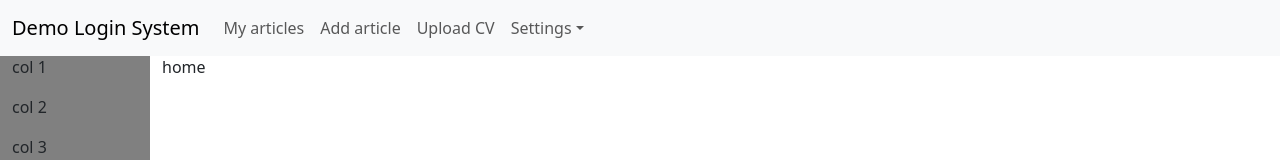
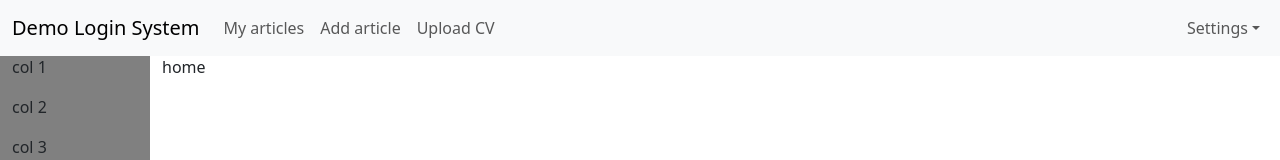
Before and after one commit to tave8/demo-login-system-frontend, a React (Vite) app: page / in a window 1280 px wide. Shown: the top 160 px of the page. Built offline with nearby package versions, Linux system fonts and the light colour scheme; no server answers; sample sign-in values are in the browser's storage.

Commit message:
settings to the navbar right

```diff
--- a/src/components/AppNav.tsx
+++ b/src/components/AppNav.tsx
@@ -23,61 +23,48 @@ const MyNav = () => {
           <Link to={AppRoutes.home} className="nav-item navbar-brand">
             Demo Login System
           </Link>
-        {/* <Navbar.Brand href="#home">Weather app</Navbar.Brand>
-         */}
 
           <Navbar.Toggle aria-controls="basic-navbar-nav" />
           <Navbar.Collapse id="basic-navbar-nav">
+
             <Nav className="me-auto">
-            {/* <Link to={AppRoutes.home} className="nav-item nav-link">
-              Home
-            </Link> */}
-
-            {/* MY ARTICLES - SEE */}
               {authenticated && (
                   <Link to={AppRoutes.myArticles} className="nav-item nav-link">
                     My articles
                   </Link>
               )}
 
-            {/* MY ARTICLES - ADD */}
               {authenticated && (
                   <Link to={AppRoutes.addMyArticle} className="nav-item nav-link">
                     Add article
                   </Link>
               )}
 
-            {/* CV - UPLOAD */}
               {authenticated && (
                   <Link to={AppRoutes.uploadCV} className="nav-item nav-link">
                     Upload CV
                   </Link>
               )}
 
-            {/* LOGIN */}
               {!authenticated && (
                   <Link to={AppRoutes.login} className="nav-item nav-link">
                     Login
                   </Link>
               )}
 
-            {/* SIGN UP */}
               {!authenticated && (
                   <Link to={AppRoutes.signup} className="nav-item nav-link">
                     Sign up
                   </Link>
               )}
+            </Nav>
 
-            {/* <Nav.Link href="#home">Home</Nav.Link> */}
-
-            {/* <Nav.Link href="#link">Link</Nav.Link> */}
-
+            {/* settings */}
             {authenticated && (
-              <NavDropdown title="Settings" id="basic-nav-dropdown">
-                <NavDropdown.Item href="#action/3.4">Separated link</NavDropdown.Item>
-
+                <Nav>
+                  <NavDropdown title="Settings" id="basic-nav-dropdown" align="end">
                     {/* my profile */}
-                <NavDropdown.Item as={Link} to={AppRoutes.myProfile}>
+                    <NavDropdown.Item onClick={() => navigate(AppRoutes.myProfile)}>
                       My profile
                     </NavDropdown.Item>
 
@@ -87,15 +74,14 @@ const MyNav = () => {
                     {/* logout */}
                     <NavDropdown.Item
                         onClick={() => {
-                      handleLogout()({ login, logout, authenticated, navigate })
+                          handleLogout()({ login, logout, authenticated, navigate });
                         }}>
                       Logout
                     </NavDropdown.Item>
                   </NavDropdown>
+                </Nav>
             )}
 
-
-          </Nav>
           </Navbar.Collapse>
         </Container>
       </Navbar>
```
Lines whose indentation alone changed are shown as unchanged.
